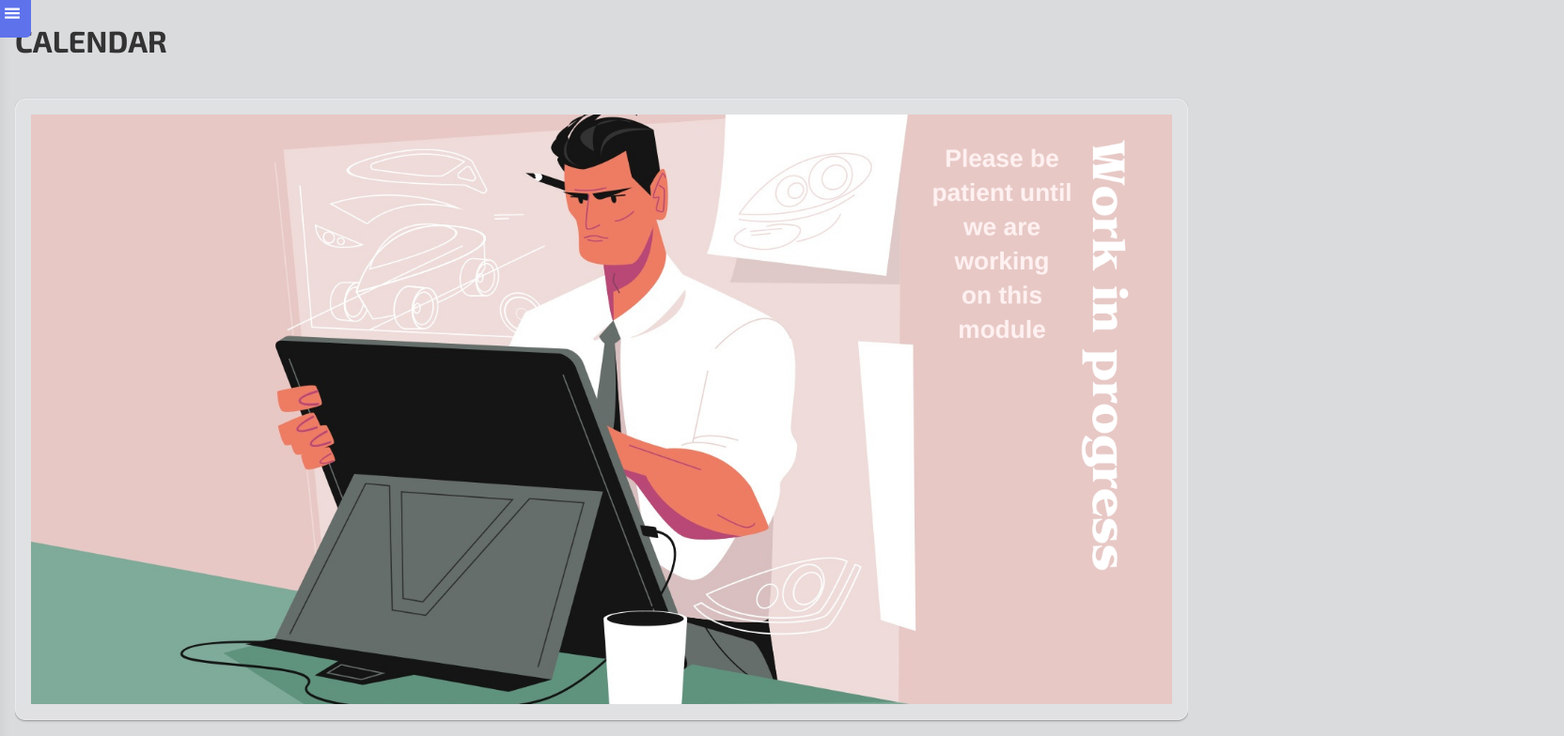
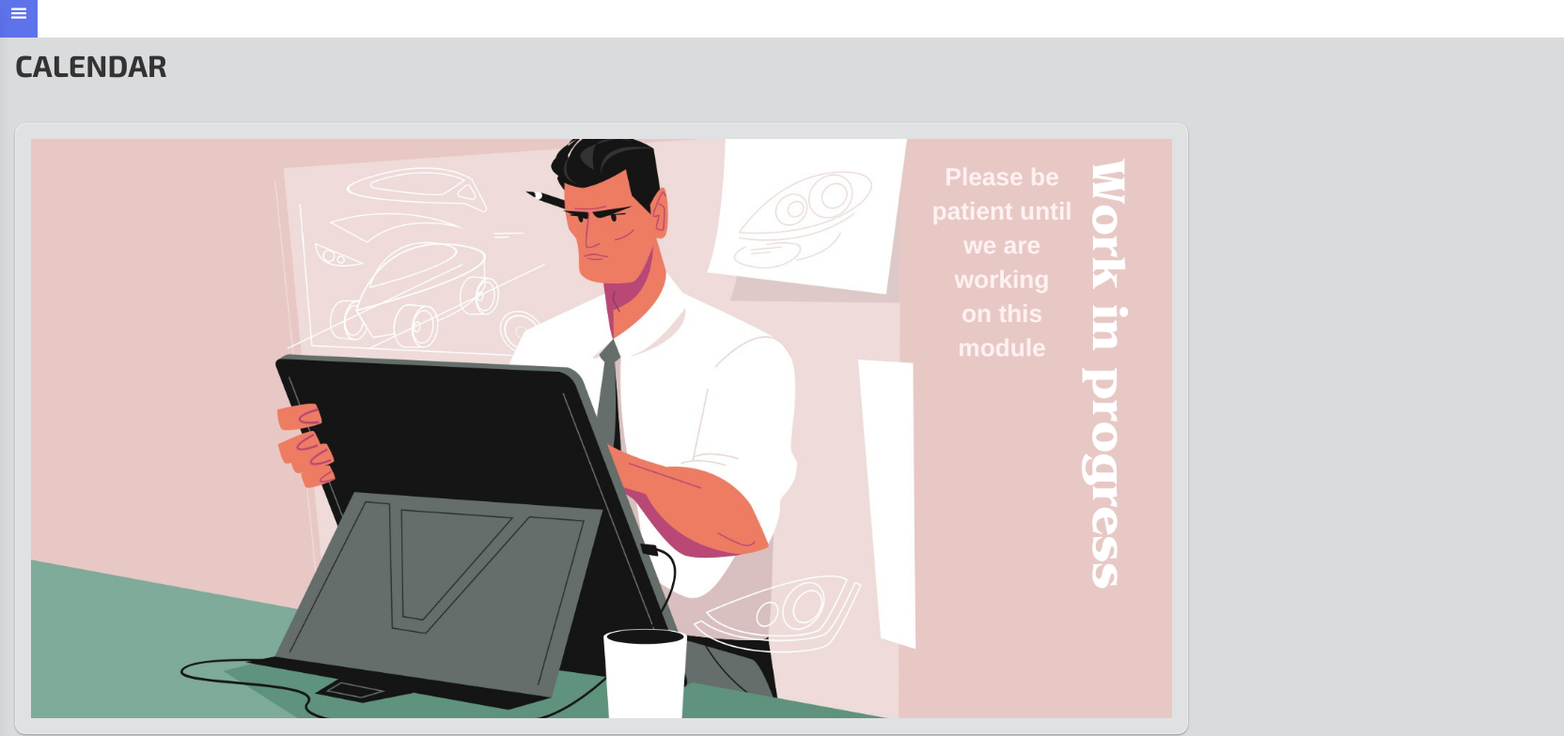
Before and after one commit to SanjoyPator1/WebDevProjects, a Next.js app: page /calendar in a window 1280 px wide. Shown: the top 784 px of the page at 94% size, 1664 px wide, since content can reach past the window. Built offline with nearby package versions, Linux system fonts and the light colour scheme.

Commit message:
navbar done and main page responsive

```diff
--- a/app/(dashboard)/home/loading.tsx
+++ b/app/(dashboard)/home/loading.tsx
@@ -14,7 +14,7 @@ export default function HomePageLoader() {
   const divArray = Array.from({ length: divCount }, (_, index) => index);
 
   return (
-    <div className="column-flex-container" style={{ gap: PRIMARY_DISTANCE, height:"100%" }}>
+    <div className="column-flex-container" style={{ gap: "2%", height:"100%" }}>
 
     {/* Greetings JSX */}
     <div style={{height:"18%"}}>
@@ -22,7 +22,7 @@ export default function HomePageLoader() {
     </div>
 
     {/* All Projects Card */}
-    <GlassPane className={clsx("primary-border-radius")} styles={{padding:SECONDARY_DISTANCE, height:"75%"}}>
+    <GlassPane className={clsx("primary-border-radius")} styles={{padding:SECONDARY_DISTANCE, height:"80%"}}>
       <div className="column-flex-container" style={{height:"100%"}}>
           <div style={{display:"flex",marginRight:SECONDARY_DISTANCE, justifyContent:"flex-end"}}>
             <div className="rectangle " style={{width:"155px"}}></div>
--- a/app/(dashboard)/home/page.tsx
+++ b/app/(dashboard)/home/page.tsx
@@ -59,7 +59,7 @@ const HomePage = async () => {
   // console.log("Task of a project ", projectData[0].tasks);
 
   return (
-    <div className="column-flex-container" style={{ gap: PRIMARY_DISTANCE,height:"100%" }}>
+    <div className="column-flex-container" style={{ gap: "2%",height:"100%" }}>
 
       {/* Greetings JSX */}
       <div style={{height:"18%"}}>
@@ -69,13 +69,13 @@ const HomePage = async () => {
       </div>
 
       {/* All Projects Card */}
-      <GlassPane className={clsx("primary-border-radius", "main-page-container")} styles={{padding:SECONDARY_DISTANCE, height:"75%"}}>
+      <GlassPane className={clsx("primary-border-radius", "main-page-container")} styles={{padding:SECONDARY_DISTANCE, height:"80%"}}>
         <div className="column-flex-container" style={{height:"100%"}}>
             <div className="new-project-container" style={{marginRight:SECONDARY_DISTANCE}}>
               <NewProject mode="create" />
             </div>
 
-            <div className="card-row-flex-container" style={{overflow:"auto"}}>
+            <div className="card-row-flex-container" style={{maxHeight:"90%",overflow:"auto"}}>
               {projectData && projectData.map((project : ProjectWithTaskModel) => (
                 <div className="card-container" style={{}} key={project.id}>
                   <Link style={{textDecoration:"none"}} href={`/project/${project.id}`}>
--- a/app/(dashboard)/layout.tsx
+++ b/app/(dashboard)/layout.tsx
@@ -4,8 +4,7 @@ import "@/styles/global.css"
 import Sidebar from "@/components/Sidebar/Sidebar";
 import { PRIMARY_DISTANCE } from "@/lib/constants";
 import { bodyFont } from "@/lib/fonts";
-import Router from "next/router"
-import ShopSidebar from "@/components/Sidebar/SidebarCustom";
+import clsx from "clsx";
 
 const glassStyle: React.CSSProperties = {
   height:"100%",
@@ -22,13 +21,13 @@ export default function DashboardRootLayout({ children }: {
     <html lang="en"  className="candy-mesh">
       <head />
       <body>
-      <div className="row-flex-container main-page-container" style={{height:"100%"}}>
+      <div className="row-flex-container " style={{height:"100%"}}>
             <div className="sidebar-layout-container">
               <Sidebar />
               {/* <ShopSidebar/> */}
             </div>
-            <div className="" style={{flex:1, height:"100%", overflow:"auto"}}>
-              <main className={bodyFont.className} style={{height:"100%"}}>{children}</main>
+            <div className="" style={{height:"100%",width:"100%", overflow:"auto"}}>
+              <main className={clsx(bodyFont.className,"main-page-container")} style={{height:"100%"}}>{children}</main>
             </div>
         </div>
         <div id="modal"></div>
--- a/components/Sidebar/Sidebar.tsx
+++ b/components/Sidebar/Sidebar.tsx
@@ -5,7 +5,7 @@ import logo from "../../public/logo.png";
 import SidebarLink from "./SidebarLink";
 import { useState } from "react";
 import { GiHamburgerMenu } from "react-icons/gi";
-import "./style-sidebar.css"
+import "./style-sidebar.css";
 import clsx from "clsx";
 
 const links = [
@@ -27,15 +27,28 @@ const Sidebar = () => {
   const [open, setOpen] = useState(false);
 
   return (
-    <Card className={`column-flex-container sidebar-container card-props ${!open && "hide-container"}`} styles={{padding:0, paddingTop:"0.7em"}}>
-      <div className={clsx(open&&"emptyContainer")} onClick={()=>{setOpen(false)}}></div>
+    <>
       {/* arrow controller */}
+      <div className="navbar">
         <div
           className={`sidebar__toggle ${open ? "rotate" : ""}`}
           onClick={() => setOpen(!open)}
         >
-        <GiHamburgerMenu className="sidebar__toggle-icon"/>
+          <GiHamburgerMenu className="sidebar__toggle-icon" />
         </div>
+      </div>
+      <Card
+        className={`column-flex-container sidebar-container card-props ${
+          !open && "hide-container"
+        }`}
+        styles={{ padding: 0 }}
+      >
+        <div
+          className={clsx(open && "emptyContainer")}
+          onClick={() => {
+            setOpen(false);
+          }}
+        ></div>
         {/* logo and name */}
         <div className="flex gap-x-4 items-center">
           <div className="logo-container">
@@ -51,6 +64,7 @@ const Sidebar = () => {
           <SidebarLink link={link} key={index} open={open} />
         ))}
       </Card>
+    </>
   );
 };
 
--- a/components/Sidebar/style-sidebar.css
+++ b/components/Sidebar/style-sidebar.css
@@ -1,3 +1,5 @@
+
+
 .show {
   display: block;
 }
@@ -27,24 +29,26 @@
   z-index: 5;
 }
 
+.navbar{
+  background-color: rgb(255, 255, 255);
+  width: calc(130vw);
+  height:var(--navbar-height);
+}
+
 .sidebar__toggle {
   position: absolute;
   cursor: pointer;
-  right: -14px;
-  top: -32px;
-  right: -33px;
-  width: 40px;
-  height: 40px;
+  left: 0;
+  width: var(--navbar-height);
+  height: var(--navbar-height);
   background-color: #5E72EB;
-  border-bottom-left-radius: 5px;
-  border-bottom-right-radius: 5px;
   padding: 5px;
   display: flex;
   justify-content: center;
 }
 
 .sidebar__toggle.rotate {
-    right: 0;
+    left: 160px;
 }
 
 .sidebar__toggle-icon {
--- a/styles/global.css
+++ b/styles/global.css
@@ -6,6 +6,7 @@
   --title-size: 2em;
   --header-size: 1.6em;
   --sub-header-size: 1em;
+  --navbar-height:40px;
   --body-size: 0.8em ;
   --color-0:#5E72EB;
   --color-1: #4B92FF;
@@ -119,6 +120,7 @@
   text-align: center;
 }
 
+
 .sidebar-layout-container{
   width: 0;
   position: absolute;
@@ -223,8 +225,9 @@
 }
 
 .main-page-container{
-  padding-top:2.5em;
-  padding-inline: 0.2em;
+  padding-top: calc(var(--navbar-height) + 10px);
+  padding-bottom: 10px;
+  padding-inline: 10px;
 }
 
 @media(min-width: 600px){
@@ -247,7 +250,6 @@
   }
 
   .main-page-container{
-    padding-block: 1.2em;
     padding-inline: 0.5em;
   }
 
@@ -282,7 +284,6 @@
   }
 
   .main-page-container{
-    padding-block: 1.5em;
     padding-inline: 1em;
   }
 
```
Lines whose indentation alone changed are shown as unchanged.
